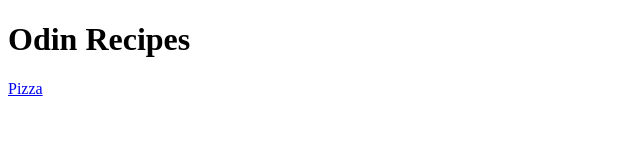
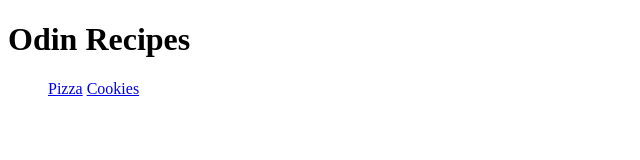
Before and after one commit to diodemusic/odin-recipes, a plain HTML site: page index.html in a window 1280 px wide. Shown: the whole page, without its empty margins (0-640 px from the left). Drawn offline with Linux system fonts and the light colour scheme.

Commit message:
Add link to cookies.html

```diff
--- a/index.html
+++ b/index.html
@@ -10,7 +10,11 @@
 <body>
     <h1>Odin Recipes</h1>
 
-    <a href="./recipes/pizza.html">Pizza</a>
+    <ul>
+        <a href="./recipes/pizza.html">Pizza</a>
+        <a href="./recipes/cookies.html">Cookies</a>
+    </ul>
+
 </body>
 
 </html>
```
